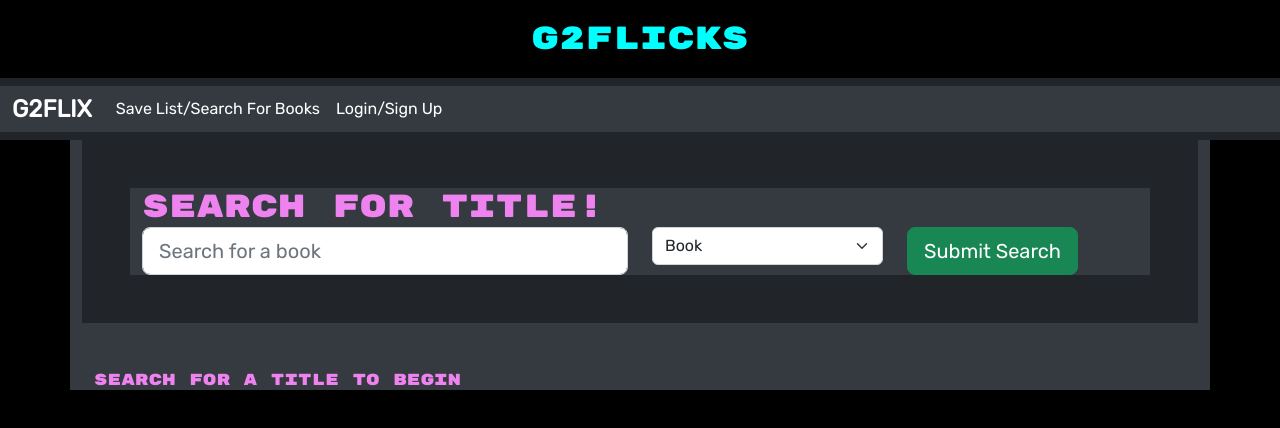
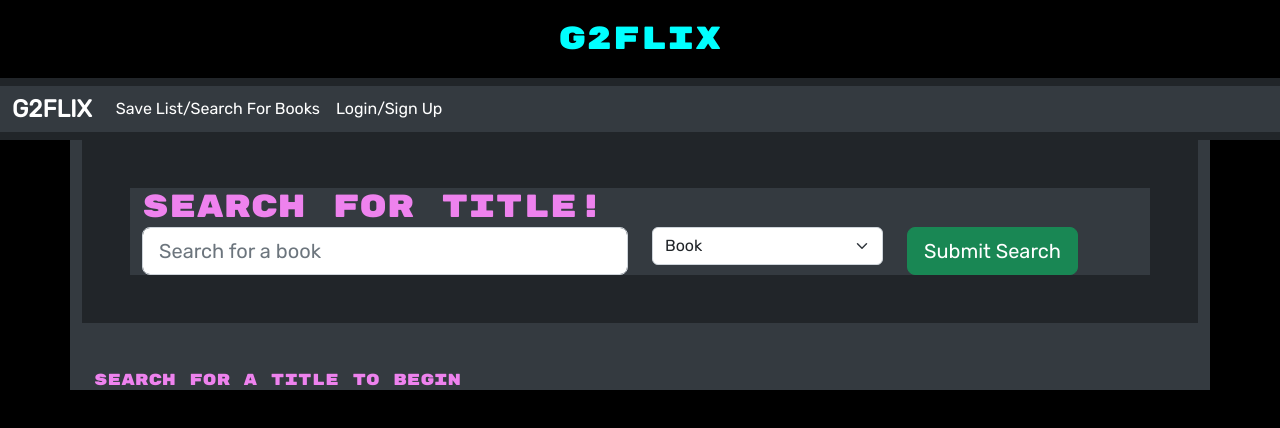
Before and after one commit to san1718/P3G2-G2FLIX, a React (Vite) app in the folder client/: page / in a window 1280 px wide. Shown: the top 428 px of the page. Built offline with nearby package versions, Linux system fonts and the light colour scheme.

Commit message:
fixed typo

```diff
--- a/client/src/components/Header.jsx
+++ b/client/src/components/Header.jsx
@@ -8,7 +8,7 @@ const Header = () =>{
 
     return(
         <header className="header-container">
-          <h1>G2Flicks</h1>
+          <h1>G2Flix</h1>
           {/* <h2>The app for all your favorite books, tv shows, and movies. Login or signup to begin</h2> */}
         </header>
     );
```
